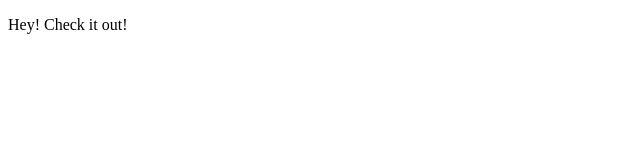
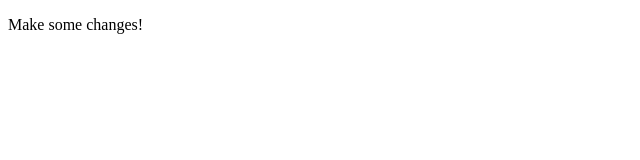
Before and after one commit to Noorkeey/noorkeey.github.io, a plain HTML site: page index.html in a window 1280 px wide. Shown: the full height of the page, 0-640 px from the left. Drawn offline with Linux system fonts and the light colour scheme.

Commit message:
Chang to text in page

```diff
--- a/index.html
+++ b/index.html
@@ -5,6 +5,6 @@
   </head>
 
   <body>
-    <p>Hey! Check it out!</p>
+    <p>Make some changes!</p>
   </body>
 </html>
```
